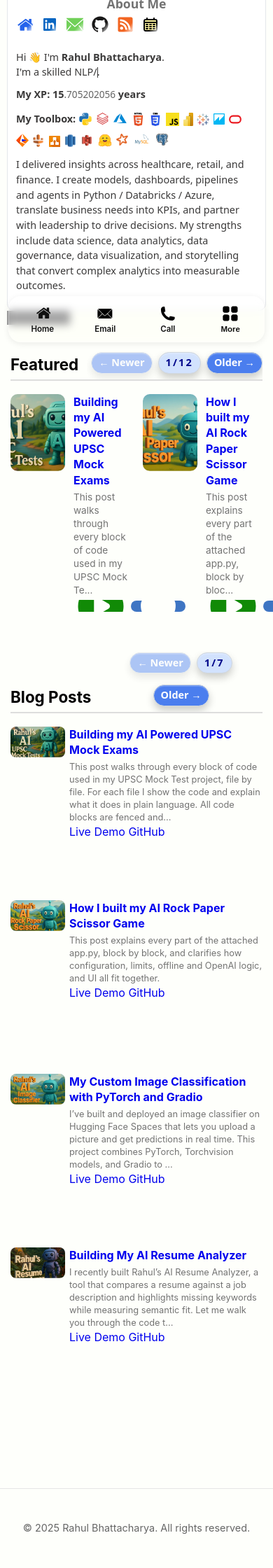
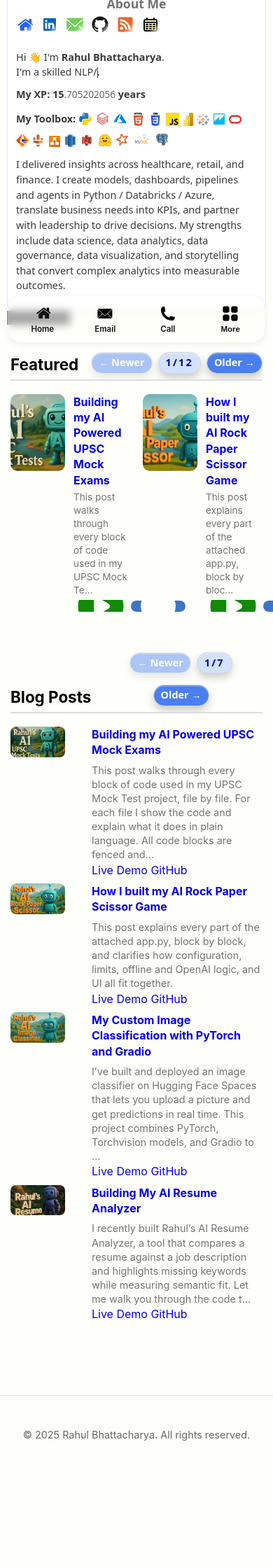
Before and after one commit to RahulBhattacharya1/RahulBhattacharya1.github.io, a Jekyll site: the page built from index.html, in a window 390 px wide. Shown: the part 401-2641 px from the top of the page at 70% size. Built offline with Jekyll 4.4.1, drawn with Linux system fonts in a browser that asks for light colours; the list of posts is cut into pages by our own code; after the commit the page ends 2508 px from its top, so only the background shows below that; grey boxes are pictures that could not be loaded.

Commit message:
Update index.html

```diff
--- a/index.html
+++ b/index.html
@@ -274,6 +274,61 @@ title: "Rahul's Portfolio"
 
 }
 
+/* MOBILE: neutralize main.scss card constraints that create gaps */
+@media (max-width: 720px) {
+
+  /* Let the list be a vertical stack with controlled spacing */
+  .post-strip{
+    display: flex !important;
+    flex-direction: column !important;
+    gap: 8px !important;
+    margin: 0 !important;
+    padding: 0 !important;                 /* overrides main.scss bottom padding */
+    list-style: none !important;
+    overflow: visible !important;
+  }
+
+  /* Override the fixed card width/basis from main.scss */
+  .post-strip > .post-item{
+    flex: 1 1 auto !important;             /* was flex: 0 0 var(--card-w,180px) */
+    max-width: 100% !important;
+  }
+
+  /* Make each card row-style (image left, text right) full-width */
+  .post-strip .post-item{
+    display: flex !important;
+    flex-direction: row !important;        /* was column */
+    align-items: flex-start !important;
+    max-width: 100% !important;            /* was var(--card-w,180px) */
+    margin: 0 !important;
+    padding: 0 !important;
+  }
+
+  /* Tighten media/text spacing */
+  .post-strip .post-item .thumb{
+    flex: 0 0 110px !important;            /* give text room */
+    max-width: 110px !important;
+    margin: 0 !important;                  /* kills .6rem bottom margin from SCSS */
+  }
+
+  .post-strip .post-item .post-text{
+    flex: 1 1 auto !important;
+    min-width: 0 !important;
+  }
+
+  .post-strip .post-item .post-text a{
+    margin-bottom: 0.2rem !important;      /* was .4rem in SCSS */
+  }
+
+  .post-strip .post-item .post-text p{
+    margin: 0.3rem 0 0 !important;
+    line-height: 1.4 !important;
+    font-size: .9rem !important;
+  }
+
+  /* Also neutralize the 640px flex-basis=240px rule from main.scss */
+  .post-strip > .post-item{ flex-basis: auto !important; }
+}
 
 
 </style>
```
